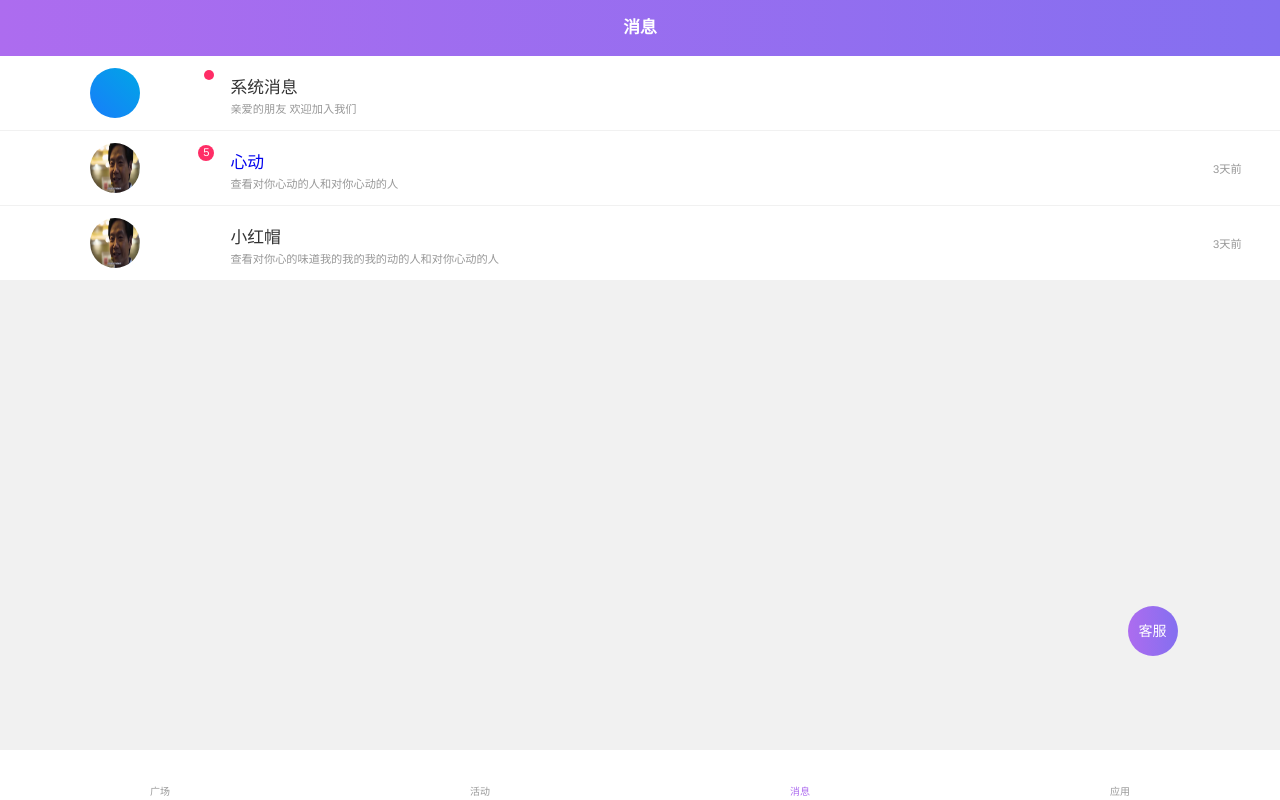
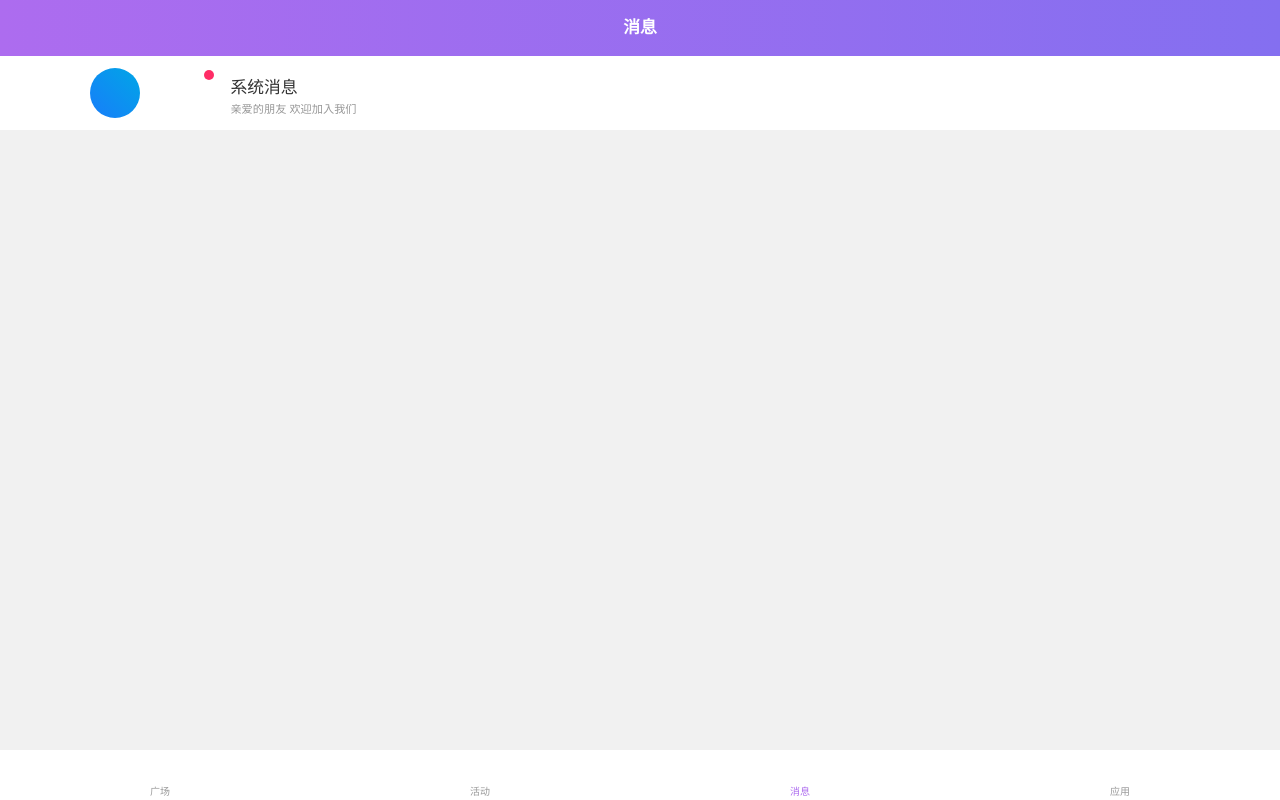
Before and after one commit to YuriZhirkov/app, a Vue app: page /message in a window 1280 px wide. Built offline with nearby package versions, Linux system fonts and the light colour scheme; a web font is replaced by a local one; what vue-chat-scroll, vue-ydui would draw is missing.

Commit message:
tiaozhuang

```diff
--- a/src/view/message/index.vue
+++ b/src/view/message/index.vue
@@ -22,7 +22,7 @@
         </div>
 
 
-        <div class="item flexa relative">
+        <!-- <div class="item flexa relative">
           <div class="i-img flex relative">
             <router-link :to="{path:'/personal/anotherPage',query:{uid:'1169883516792475649'}}">
               <div class="absolute flex fsmall dot dot2">5</div>
@@ -38,9 +38,9 @@
           <div class="i-othe absolute">
             <span class="fsmall grey fsmall">3天前</span>
           </div>
-        </div>
+        </div> -->
 
-        <div class="item flexa relative">
+        <!-- <div class="item flexa relative">
           <div class="i-img flex relative">
             <img src="@/assets/images/lj.png" alt="">
           </div>
@@ -51,14 +51,14 @@
           <div class="i-othe absolute">
             <span class="fsmall grey fsmall">3天前</span>
           </div>
-        </div>
+        </div> -->
 
 
 
 
-        <router-link to='#'>
+        <!-- <router-link to='#'>
             <div class="publishBtn flex themeBg fmiddle">客服</div>
-        </router-link>
+        </router-link> -->
         <footComponent></footComponent>
     </div>
 </template>
--- a/src/view/plaza/dynamic.vue
+++ b/src/view/plaza/dynamic.vue
@@ -616,8 +616,8 @@ export default {
       this.getUserInfo();
       this.getDynamic();
       //这个认证放在一个对话框中
-      this.identityAuthenticationHint();
-      this.baseHint();
+      // this.identityAuthenticationHint();
+      // this.baseHint();
 
     }
 
```
